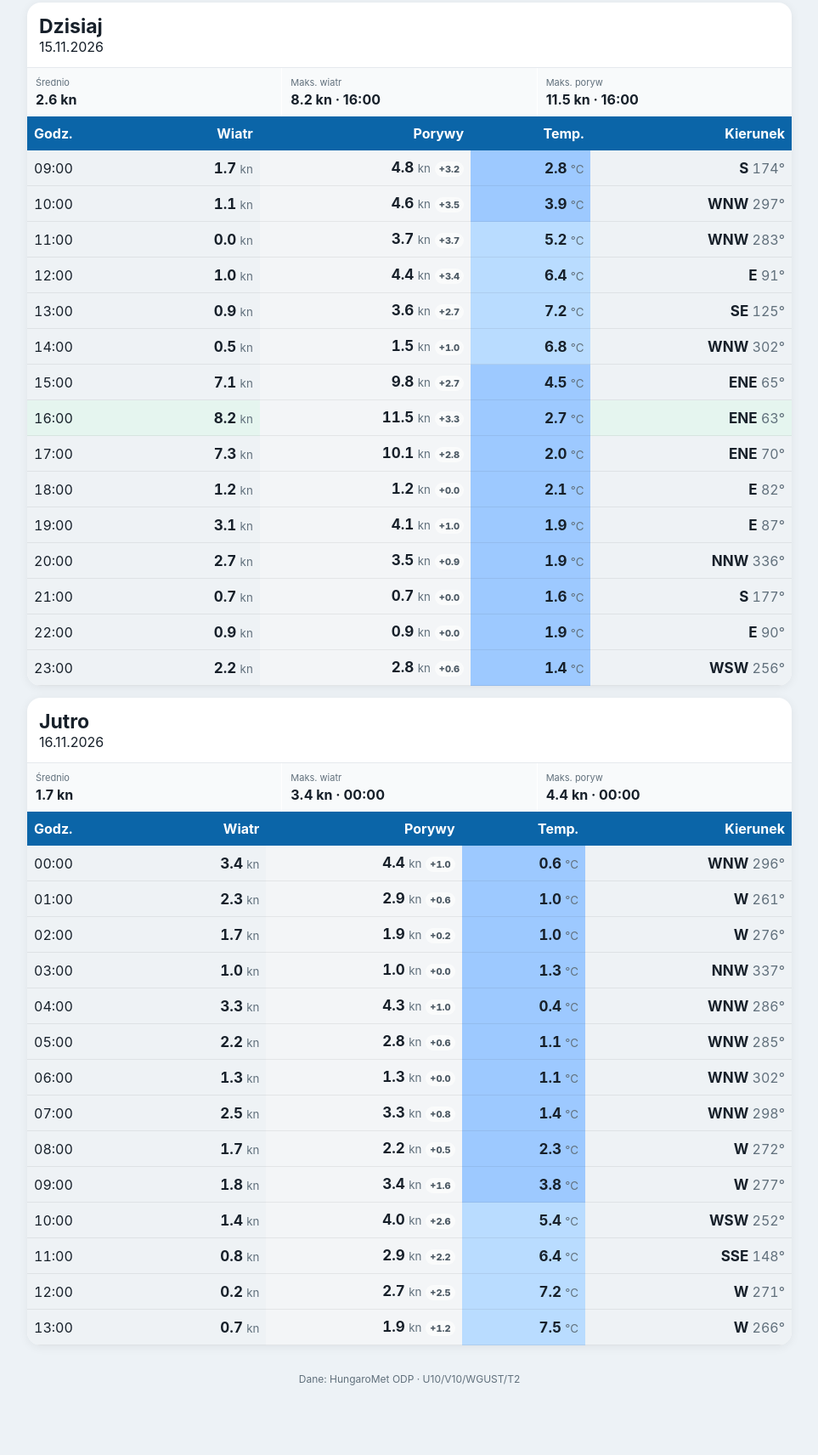
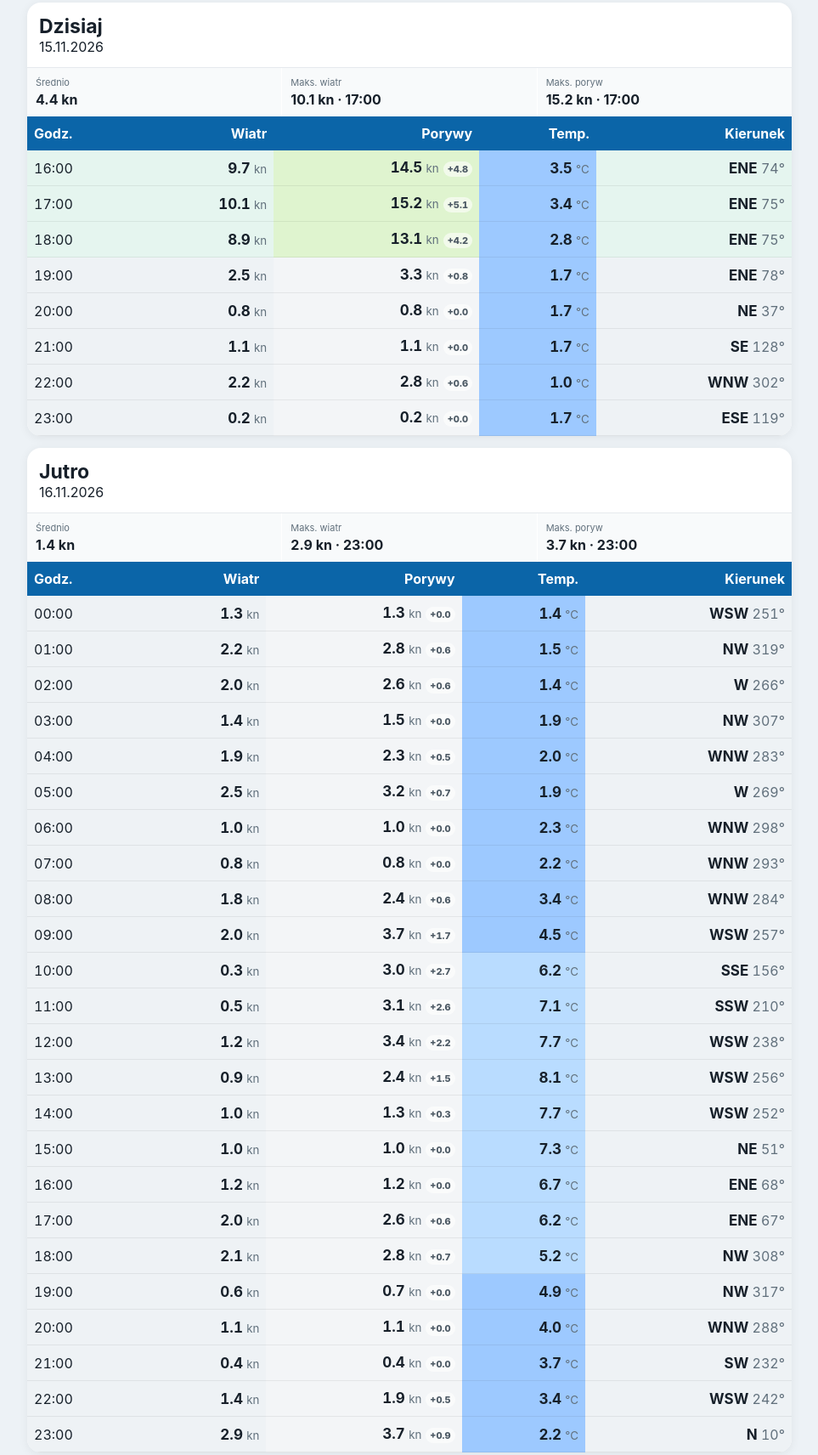
Before and after one commit to stahosa-code/Czorsztyn-wrf, a plain HTML site: page index.html in a window 1280 px wide. Shown: the part 380-2092 px from the top of the page at 85% size, without its empty margins (158-1121 px from the left). Before the commit the page ends 2034 px from the top, so only its background shows below. Drawn offline with Linux system fonts and the light colour scheme.

Commit message:
Aktualizacja prognozy WRF Czorsztyn

```diff
--- a/index.html
+++ b/index.html
@@ -38,14 +38,14 @@ footer{text-align:center;color:#61707c;font-size:12px;padding:8px 12px 24px}
 <main>
 <div class="hero">
 <div class="heroGrid">
-<div><span>Najsilniejszy wiatr</span><b>8.2 kn · 16:00</b></div>
-<div><span>Najsilniejszy poryw</span><b>11.5 kn · 16:00</b></div>
-<div><span>Aktualizacja</span><b>09:02</b></div>
+<div><span>Najsilniejszy wiatr</span><b>10.1 kn · 17:00</b></div>
+<div><span>Najsilniejszy poryw</span><b>15.2 kn · 17:00</b></div>
+<div><span>Aktualizacja</span><b>16:45</b></div>
 </div>
 <div class="legend"><i style="background:var(--calm)">wiatr 0–8</i><i style="background:var(--light)">8–12</i><i style="background:var(--good)">12–16</i><i style="background:var(--strong)">16–20</i><i style="background:var(--vstrong)">20–24</i><i style="background:var(--hard)">24+ kn</i></div>
 <div class="legend"><i style="background:#f3f5f7">poryw &lt;12</i><i style="background:#dff4cf">12–16</i><i style="background:#ffe68a">16–20</i><i style="background:#ffbd66">20–24</i><i style="background:#ff7f73">24–28</i><i style="background:#b83232;color:#fff">28+ kn</i></div>
 <div class="legend"><i style="background:#9dc9ff">&lt;5°C</i><i style="background:#b9dcff">5–10°C</i><i style="background:#bfeee9">10–15°C</i><i style="background:#d8f2cf">15–20°C</i><i style="background:#ffe89a">20–25°C</i><i style="background:#ffc36d">25–30°C</i><i style="background:#ff8b7f">30+°C</i></div>
-<div class="meta"><b>Model:</b> HungaroMet WRF · przebieg 15.11.2026 01:00<br>
+<div class="meta"><b>Model:</b> HungaroMet WRF · przebieg 15.11.2026 13:00<br>
 <b>Punkt docelowy:</b> 49.4495°N, 20.2520°E<br>
 <b>Punkt siatki:</b> 49.4518°N, 20.2454°E</div>
 </div>
@@ -53,224 +53,269 @@ footer{text-align:center;color:#61707c;font-size:12px;padding:8px 12px 24px}
 <section class="card">
 <div class="dayhead"><h2>Dzisiaj</h2><div>15.11.2026</div></div>
 <div class="stats">
-<div><span>Średnio</span><b>2.6 kn</b></div>
-<div><span>Maks. wiatr</span><b>8.2 kn · 16:00</b></div>
-<div><span>Maks. poryw</span><b>11.5 kn · 16:00</b></div>
+<div><span>Średnio</span><b>4.4 kn</b></div>
+<div><span>Maks. wiatr</span><b>10.1 kn · 17:00</b></div>
+<div><span>Maks. poryw</span><b>15.2 kn · 17:00</b></div>
 </div>
 <div class="wrap"><table><thead><tr><th>Godz.</th><th>Wiatr</th><th>Porywy</th><th>Temp.</th><th>Kierunek</th></tr></thead>
 <tbody>
-<tr class="calm">
-<td class="time">09:00</td>
-<td><b>1.7</b> <small>kn</small></td>
-<td class="gust g-neutral"><b>4.8</b> <small>kn</small><span class="delta">+3.2</span></td>
+<tr class="light">
+<td class="time">16:00</td>
+<td><b>9.7</b> <small>kn</small></td>
+<td class="gust g-light"><b>14.5</b> <small>kn</small><span class="delta">+4.8</span></td>
+<td class="temp t-vcold"><b>3.5</b> <small>°C</small></td>
+<td><b>ENE</b> <span class="deg">74°</span></td>
+</tr>
+<tr class="light">
+<td class="time">17:00</td>
+<td><b>10.1</b> <small>kn</small></td>
+<td class="gust g-light"><b>15.2</b> <small>kn</small><span class="delta">+5.1</span></td>
+<td class="temp t-vcold"><b>3.4</b> <small>°C</small></td>
+<td><b>ENE</b> <span class="deg">75°</span></td>
+</tr>
+<tr class="light">
+<td class="time">18:00</td>
+<td><b>8.9</b> <small>kn</small></td>
+<td class="gust g-light"><b>13.1</b> <small>kn</small><span class="delta">+4.2</span></td>
 <td class="temp t-vcold"><b>2.8</b> <small>°C</small></td>
-<td><b>S</b> <span class="deg">174°</span></td>
+<td><b>ENE</b> <span class="deg">75°</span></td>
 </tr>
 <tr class="calm">
-<td class="time">10:00</td>
-<td><b>1.1</b> <small>kn</small></td>
-<td class="gust g-neutral"><b>4.6</b> <small>kn</small><span class="delta">+3.5</span></td>
-<td class="temp t-vcold"><b>3.9</b> <small>°C</small></td>
-<td><b>WNW</b> <span class="deg">297°</span></td>
+<td class="time">19:00</td>
+<td><b>2.5</b> <small>kn</small></td>
+<td class="gust g-neutral"><b>3.3</b> <small>kn</small><span class="delta">+0.8</span></td>
+<td class="temp t-vcold"><b>1.7</b> <small>°C</small></td>
+<td><b>ENE</b> <span class="deg">78°</span></td>
 </tr>
 <tr class="calm">
-<td class="time">11:00</td>
-<td><b>0.0</b> <small>kn</small></td>
-<td class="gust g-neutral"><b>3.7</b> <small>kn</small><span class="delta">+3.7</span></td>
-<td class="temp t-cold"><b>5.2</b> <small>°C</small></td>
-<td><b>WNW</b> <span class="deg">283°</span></td>
+<td class="time">20:00</td>
+<td><b>0.8</b> <small>kn</small></td>
+<td class="gust g-neutral"><b>0.8</b> <small>kn</small><span class="delta">+0.0</span></td>
+<td class="temp t-vcold"><b>1.7</b> <small>°C</small></td>
+<td><b>NE</b> <span class="deg">37°</span></td>
 </tr>
 <tr class="calm">
-<td class="time">12:00</td>
-<td><b>1.0</b> <small>kn</small></td>
-<td class="gust g-neutral"><b>4.4</b> <small>kn</small><span class="delta">+3.4</span></td>
-<td class="temp t-cold"><b>6.4</b> <small>°C</small></td>
-<td><b>E</b> <span class="deg">91°</span></td>
+<td class="time">21:00</td>
+<td><b>1.1</b> <small>kn</small></td>
+<td class="gust g-neutral"><b>1.1</b> <small>kn</small><span class="delta">+0.0</span></td>
+<td class="temp t-vcold"><b>1.7</b> <small>°C</small></td>
+<td><b>SE</b> <span class="deg">128°</span></td>
 </tr>
 <tr class="calm">
-<td class="time">13:00</td>
-<td><b>0.9</b> <small>kn</small></td>
-<td class="gust g-neutral"><b>3.6</b> <small>kn</small><span class="delta">+2.7</span></td>
-<td class="temp t-cold"><b>7.2</b> <small>°C</small></td>
-<td><b>SE</b> <span class="deg">125°</span></td>
-</tr>
-<tr class="calm">
-<td class="time">14:00</td>
-<td><b>0.5</b> <small>kn</small></td>
-<td class="gust g-neutral"><b>1.5</b> <small>kn</small><span class="delta">+1.0</span></td>
-<td class="temp t-cold"><b>6.8</b> <small>°C</small></td>
+<td class="time">22:00</td>
+<td><b>2.2</b> <small>kn</small></td>
+<td class="gust g-neutral"><b>2.8</b> <small>kn</small><span class="delta">+0.6</span></td>
+<td class="temp t-vcold"><b>1.0</b> <small>°C</small></td>
 <td><b>WNW</b> <span class="deg">302°</span></td>
 </tr>
 <tr class="calm">
-<td class="time">15:00</td>
-<td><b>7.1</b> <small>kn</small></td>
-<td class="gust g-neutral"><b>9.8</b> <small>kn</small><span class="delta">+2.7</span></td>
-<td class="temp t-vcold"><b>4.5</b> <small>°C</small></td>
-<td><b>ENE</b> <span class="deg">65°</span></td>
-</tr>
-<tr class="light">
-<td class="time">16:00</td>
-<td><b>8.2</b> <small>kn</small></td>
-<td class="gust g-neutral"><b>11.5</b> <small>kn</small><span class="delta">+3.3</span></td>
-<td class="temp t-vcold"><b>2.7</b> <small>°C</small></td>
-<td><b>ENE</b> <span class="deg">63°</span></td>
-</tr>
-<tr class="calm">
-<td class="time">17:00</td>
-<td><b>7.3</b> <small>kn</small></td>
-<td class="gust g-neutral"><b>10.1</b> <small>kn</small><span class="delta">+2.8</span></td>
-<td class="temp t-vcold"><b>2.0</b> <small>°C</small></td>
-<td><b>ENE</b> <span class="deg">70°</span></td>
-</tr>
-<tr class="calm">
-<td class="time">18:00</td>
-<td><b>1.2</b> <small>kn</small></td>
-<td class="gust g-neutral"><b>1.2</b> <small>kn</small><span class="delta">+0.0</span></td>
-<td class="temp t-vcold"><b>2.1</b> <small>°C</small></td>
-<td><b>E</b> <span class="deg">82°</span></td>
-</tr>
-<tr class="calm">
-<td class="time">19:00</td>
-<td><b>3.1</b> <small>kn</small></td>
-<td class="gust g-neutral"><b>4.1</b> <small>kn</small><span class="delta">+1.0</span></td>
-<td class="temp t-vcold"><b>1.9</b> <small>°C</small></td>
-<td><b>E</b> <span class="deg">87°</span></td>
-</tr>
-<tr class="calm">
-<td class="time">20:00</td>
-<td><b>2.7</b> <small>kn</small></td>
-<td class="gust g-neutral"><b>3.5</b> <small>kn</small><span class="delta">+0.9</span></td>
-<td class="temp t-vcold"><b>1.9</b> <small>°C</small></td>
-<td><b>NNW</b> <span class="deg">336°</span></td>
-</tr>
-<tr class="calm">
-<td class="time">21:00</td>
-<td><b>0.7</b> <small>kn</small></td>
-<td class="gust g-neutral"><b>0.7</b> <small>kn</small><span class="delta">+0.0</span></td>
-<td class="temp t-vcold"><b>1.6</b> <small>°C</small></td>
-<td><b>S</b> <span class="deg">177°</span></td>
-</tr>
-<tr class="calm">
-<td class="time">22:00</td>
-<td><b>0.9</b> <small>kn</small></td>
-<td class="gust g-neutral"><b>0.9</b> <small>kn</small><span class="delta">+0.0</span></td>
-<td class="temp t-vcold"><b>1.9</b> <small>°C</small></td>
-<td><b>E</b> <span class="deg">90°</span></td>
-</tr>
-<tr class="calm">
 <td class="time">23:00</td>
-<td><b>2.2</b> <small>kn</small></td>
-<td class="gust g-neutral"><b>2.8</b> <small>kn</small><span class="delta">+0.6</span></td>
-<td class="temp t-vcold"><b>1.4</b> <small>°C</small></td>
-<td><b>WSW</b> <span class="deg">256°</span></td>
+<td><b>0.2</b> <small>kn</small></td>
+<td class="gust g-neutral"><b>0.2</b> <small>kn</small><span class="delta">+0.0</span></td>
+<td class="temp t-vcold"><b>1.7</b> <small>°C</small></td>
+<td><b>ESE</b> <span class="deg">119°</span></td>
 </tr></tbody></table></div>
 </section>
 <section class="card">
 <div class="dayhead"><h2>Jutro</h2><div>16.11.2026</div></div>
 <div class="stats">
-<div><span>Średnio</span><b>1.7 kn</b></div>
-<div><span>Maks. wiatr</span><b>3.4 kn · 00:00</b></div>
-<div><span>Maks. poryw</span><b>4.4 kn · 00:00</b></div>
+<div><span>Średnio</span><b>1.4 kn</b></div>
+<div><span>Maks. wiatr</span><b>2.9 kn · 23:00</b></div>
+<div><span>Maks. poryw</span><b>3.7 kn · 23:00</b></div>
 </div>
 <div class="wrap"><table><thead><tr><th>Godz.</th><th>Wiatr</th><th>Porywy</th><th>Temp.</th><th>Kierunek</th></tr></thead>
 <tbody>
 <tr class="calm">
 <td class="time">00:00</td>
-<td><b>3.4</b> <small>kn</small></td>
-<td class="gust g-neutral"><b>4.4</b> <small>kn</small><span class="delta">+1.0</span></td>
-<td class="temp t-vcold"><b>0.6</b> <small>°C</small></td>
-<td><b>WNW</b> <span class="deg">296°</span></td>
+<td><b>1.3</b> <small>kn</small></td>
+<td class="gust g-neutral"><b>1.3</b> <small>kn</small><span class="delta">+0.0</span></td>
+<td class="temp t-vcold"><b>1.4</b> <small>°C</small></td>
+<td><b>WSW</b> <span class="deg">251°</span></td>
 </tr>
 <tr class="calm">
 <td class="time">01:00</td>
-<td><b>2.3</b> <small>kn</small></td>
-<td class="gust g-neutral"><b>2.9</b> <small>kn</small><span class="delta">+0.6</span></td>
-<td class="temp t-vcold"><b>1.0</b> <small>°C</small></td>
-<td><b>W</b> <span class="deg">261°</span></td>
+<td><b>2.2</b> <small>kn</small></td>
+<td class="gust g-neutral"><b>2.8</b> <small>kn</small><span class="delta">+0.6</span></td>
+<td class="temp t-vcold"><b>1.5</b> <small>°C</small></td>
+<td><b>NW</b> <span class="deg">319°</span></td>
 </tr>
 <tr class="calm">
 <td class="time">02:00</td>
-<td><b>1.7</b> <small>kn</small></td>
-<td class="gust g-neutral"><b>1.9</b> <small>kn</small><span class="delta">+0.2</span></td>
-<td class="temp t-vcold"><b>1.0</b> <small>°C</small></td>
-<td><b>W</b> <span class="deg">276°</span></td>
+<td><b>2.0</b> <small>kn</small></td>
+<td class="gust g-neutral"><b>2.6</b> <small>kn</small><span class="delta">+0.6</span></td>
+<td class="temp t-vcold"><b>1.4</b> <small>°C</small></td>
+<td><b>W</b> <span class="deg">266°</span></td>
 </tr>
 <tr class="calm">
 <td class="time">03:00</td>
-<td><b>1.0</b> <small>kn</small></td>
-<td class="gust g-neutral"><b>1.0</b> <small>kn</small><span class="delta">+0.0</span></td>
-<td class="temp t-vcold"><b>1.3</b> <small>°C</small></td>
-<td><b>NNW</b> <span class="deg">337°</span></td>
+<td><b>1.4</b> <small>kn</small></td>
+<td class="gust g-neutral"><b>1.5</b> <small>kn</small><span class="delta">+0.0</span></td>
+<td class="temp t-vcold"><b>1.9</b> <small>°C</small></td>
+<td><b>NW</b> <span class="deg">307°</span></td>
 </tr>
 <tr class="calm">
 <td class="time">04:00</td>
-<td><b>3.3</b> <small>kn</small></td>
-<td class="gust g-neutral"><b>4.3</b> <small>kn</small><span class="delta">+1.0</span></td>
-<td class="temp t-vcold"><b>0.4</b> <small>°C</small></td>
-<td><b>WNW</b> <span class="deg">286°</span></td>
+<td><b>1.9</b> <small>kn</small></td>
+<td class="gust g-neutral"><b>2.3</b> <small>kn</small><span class="delta">+0.5</span></td>
+<td class="temp t-vcold"><b>2.0</b> <small>°C</small></td>
+<td><b>WNW</b> <span class="deg">283°</span></td>
 </tr>
 <tr class="calm">
 <td class="time">05:00</td>
-<td><b>2.2</b> <small>kn</small></td>
-<td class="gust g-neutral"><b>2.8</b> <small>kn</small><span class="delta">+0.6</span></td>
-<td class="temp t-vcold"><b>1.1</b> <small>°C</small></td>
-<td><b>WNW</b> <span class="deg">285°</span></td>
+<td><b>2.5</b> <small>kn</small></td>
+<td class="gust g-neutral"><b>3.2</b> <small>kn</small><span class="delta">+0.7</span></td>
+<td class="temp t-vcold"><b>1.9</b> <small>°C</small></td>
+<td><b>W</b> <span class="deg">269°</span></td>
 </tr>
 <tr class="calm">
 <td class="time">06:00</td>
-<td><b>1.3</b> <small>kn</small></td>
-<td class="gust g-neutral"><b>1.3</b> <small>kn</small><span class="delta">+0.0</span></td>
-<td class="temp t-vcold"><b>1.1</b> <small>°C</small></td>
-<td><b>WNW</b> <span class="deg">302°</span></td>
+<td><b>1.0</b> <small>kn</small></td>
+<td class="gust g-neutral"><b>1.0</b> <small>kn</small><span class="delta">+0.0</span></td>
+<td class="temp t-vcold"><b>2.3</b> <small>°C</small></td>
+<td><b>WNW</b> <span class="deg">298°</span></td>
 </tr>
 <tr class="calm">
 <td class="time">07:00</td>
-<td><b>2.5</b> <small>kn</small></td>
-<td class="gust g-neutral"><b>3.3</b> <small>kn</small><span class="delta">+0.8</span></td>
-<td class="temp t-vcold"><b>1.4</b> <small>°C</small></td>
-<td><b>WNW</b> <span class="deg">298°</span></td>
+<td><b>0.8</b> <small>kn</small></td>
+<td class="gust g-neutral"><b>0.8</b> <small>kn</small><span class="delta">+0.0</span></td>
+<td class="temp t-vcold"><b>2.2</b> <small>°C</small></td>
+<td><b>WNW</b> <span class="deg">293°</span></td>
 </tr>
 <tr class="calm">
 <td class="time">08:00</td>
-<td><b>1.7</b> <small>kn</small></td>
-<td class="gust g-neutral"><b>2.2</b> <small>kn</small><span class="delta">+0.5</span></td>
-<td class="temp t-vcold"><b>2.3</b> <small>°C</small></td>
-<td><b>W</b> <span class="deg">272°</span></td>
+<td><b>1.8</b> <small>kn</small></td>
+<td class="gust g-neutral"><b>2.4</b> <small>kn</small><span class="delta">+0.6</span></td>
+<td class="temp t-vcold"><b>3.4</b> <small>°C</small></td>
+<td><b>WNW</b> <span class="deg">284°</span></td>
 </tr>
 <tr class="calm">
 <td class="time">09:00</td>
-<td><b>1.8</b> <small>kn</small></td>
-<td class="gust g-neutral"><b>3.4</b> <small>kn</small><span class="delta">+1.6</span></td>
-<td class="temp t-vcold"><b>3.8</b> <small>°C</small></td>
-<td><b>W</b> <span class="deg">277°</span></td>
+<td><b>2.0</b> <small>kn</small></td>
+<td class="gust g-neutral"><b>3.7</b> <small>kn</small><span class="delta">+1.7</span></td>
+<td class="temp t-vcold"><b>4.5</b> <small>°C</small></td>
+<td><b>WSW</b> <span class="deg">257°</span></td>
 </tr>
 <tr class="calm">
 <td class="time">10:00</td>
-<td><b>1.4</b> <small>kn</small></td>
-<td class="gust g-neutral"><b>4.0</b> <small>kn</small><span class="delta">+2.6</span></td>
-<td class="temp t-cold"><b>5.4</b> <small>°C</small></td>
+<td><b>0.3</b> <small>kn</small></td>
+<td class="gust g-neutral"><b>3.0</b> <small>kn</small><span class="delta">+2.7</span></td>
+<td class="temp t-cold"><b>6.2</b> <small>°C</small></td>
+<td><b>SSE</b> <span class="deg">156°</span></td>
+</tr>
+<tr class="calm">
+<td class="time">11:00</td>
+<td><b>0.5</b> <small>kn</small></td>
+<td class="gust g-neutral"><b>3.1</b> <small>kn</small><span class="delta">+2.6</span></td>
+<td class="temp t-cold"><b>7.1</b> <small>°C</small></td>
+<td><b>SSW</b> <span class="deg">210°</span></td>
+</tr>
+<tr class="calm">
+<td class="time">12:00</td>
+<td><b>1.2</b> <small>kn</small></td>
+<td class="gust g-neutral"><b>3.4</b> <small>kn</small><span class="delta">+2.2</span></td>
+<td class="temp t-cold"><b>7.7</b> <small>°C</small></td>
+<td><b>WSW</b> <span class="deg">238°</span></td>
+</tr>
+<tr class="calm">
+<td class="time">13:00</td>
+<td><b>0.9</b> <small>kn</small></td>
+<td class="gust g-neutral"><b>2.4</b> <small>kn</small><span class="delta">+1.5</span></td>
+<td class="temp t-cold"><b>8.1</b> <small>°C</small></td>
+<td><b>WSW</b> <span class="deg">256°</span></td>
+</tr>
+<tr class="calm">
+<td class="time">14:00</td>
+<td><b>1.0</b> <small>kn</small></td>
+<td class="gust g-neutral"><b>1.3</b> <small>kn</small><span class="delta">+0.3</span></td>
+<td class="temp t-cold"><b>7.7</b> <small>°C</small></td>
 <td><b>WSW</b> <span class="deg">252°</span></td>
 </tr>
 <tr class="calm">
-<td class="time">11:00</td>
-<td><b>0.8</b> <small>kn</small></td>
-<td class="gust g-neutral"><b>2.9</b> <small>kn</small><span class="delta">+2.2</span></td>
-<td class="temp t-cold"><b>6.4</b> <small>°C</small></td>
-<td><b>SSE</b> <span class="deg">148°</span></td>
+<td class="time">15:00</td>
+<td><b>1.0</b> <small>kn</small></td>
+<td class="gust g-neutral"><b>1.0</b> <small>kn</small><span class="delta">+0.0</span></td>
+<td class="temp t-cold"><b>7.3</b> <small>°C</small></td>
+<td><b>NE</b> <span class="deg">51°</span></td>
 </tr>
 <tr class="calm">
-<td class="time">12:00</td>
-<td><b>0.2</b> <small>kn</small></td>
-<td class="gust g-neutral"><b>2.7</b> <small>kn</small><span class="delta">+2.5</span></td>
-<td class="temp t-cold"><b>7.2</b> <small>°C</small></td>
-<td><b>W</b> <span class="deg">271°</span></td>
+<td class="time">16:00</td>
+<td><b>1.2</b> <small>kn</small></td>
+<td class="gust g-neutral"><b>1.2</b> <small>kn</small><span class="delta">+0.0</span></td>
+<td class="temp t-cold"><b>6.7</b> <small>°C</small></td>
+<td><b>ENE</b> <span class="deg">68°</span></td>
 </tr>
 <tr class="calm">
-<td class="time">13:00</td>
-<td><b>0.7</b> <small>kn</small></td>
-<td class="gust g-neutral"><b>1.9</b> <small>kn</small><span class="delta">+1.2</span></td>
-<td class="temp t-cold"><b>7.5</b> <small>°C</small></td>
-<td><b>W</b> <span class="deg">266°</span></td>
+<td class="time">17:00</td>
+<td><b>2.0</b> <small>kn</small></td>
+<td class="gust g-neutral"><b>2.6</b> <small>kn</small><span class="delta">+0.6</span></td>
+<td class="temp t-cold"><b>6.2</b> <small>°C</small></td>
+<td><b>ENE</b> <span class="deg">67°</span></td>
+</tr>
+<tr class="calm">
+<td class="time">18:00</td>
+<td><b>2.1</b> <small>kn</small></td>
+<td class="gust g-neutral"><b>2.8</b> <small>kn</small><span class="delta">+0.7</span></td>
+<td class="temp t-cold"><b>5.2</b> <small>°C</small></td>
+<td><b>NW</b> <span class="deg">308°</span></td>
+</tr>
+<tr class="calm">
+<td class="time">19:00</td>
+<td><b>0.6</b> <small>kn</small></td>
+<td class="gust g-neutral"><b>0.7</b> <small>kn</small><span class="delta">+0.0</span></td>
+<td class="temp t-vcold"><b>4.9</b> <small>°C</small></td>
+<td><b>NW</b> <span class="deg">317°</span></td>
+</tr>
+<tr class="calm">
+<td class="time">20:00</td>
+<td><b>1.1</b> <small>kn</small></td>
+<td class="gust g-neutral"><b>1.1</b> <small>kn</small><span class="delta">+0.0</span></td>
+<td class="temp t-vcold"><b>4.0</b> <small>°C</small></td>
+<td><b>WNW</b> <span class="deg">288°</span></td>
+</tr>
+<tr class="calm">
+<td class="time">21:00</td>
+<td><b>0.4</b> <small>kn</small></td>
+<td class="gust g-neutral"><b>0.4</b> <small>kn</small><span class="delta">+0.0</span></td>
+<td class="temp t-vcold"><b>3.7</b> <small>°C</small></td>
+<td><b>SW</b> <span class="deg">232°</span></td>
+</tr>
+<tr class="calm">
+<td class="time">22:00</td>
+<td><b>1.4</b> <small>kn</small></td>
+<td class="gust g-neutral"><b>1.9</b> <small>kn</small><span class="delta">+0.5</span></td>
+<td class="temp t-vcold"><b>3.4</b> <small>°C</small></td>
+<td><b>WSW</b> <span class="deg">242°</span></td>
+</tr>
+<tr class="calm">
+<td class="time">23:00</td>
+<td><b>2.9</b> <small>kn</small></td>
+<td class="gust g-neutral"><b>3.7</b> <small>kn</small><span class="delta">+0.9</span></td>
+<td class="temp t-vcold"><b>2.2</b> <small>°C</small></td>
+<td><b>N</b> <span class="deg">10°</span></td>
+</tr></tbody></table></div>
+</section>
+<section class="card">
+<div class="dayhead"><h2>Pojutrze</h2><div>17.11.2026</div></div>
+<div class="stats">
+<div><span>Średnio</span><b>1.4 kn</b></div>
+<div><span>Maks. wiatr</span><b>2.4 kn · 01:00</b></div>
+<div><span>Maks. poryw</span><b>3.1 kn · 01:00</b></div>
+</div>
+<div class="wrap"><table><thead><tr><th>Godz.</th><th>Wiatr</th><th>Porywy</th><th>Temp.</th><th>Kierunek</th></tr></thead>
+<tbody>
+<tr class="calm">
+<td class="time">00:00</td>
+<td><b>0.4</b> <small>kn</small></td>
+<td class="gust g-neutral"><b>0.5</b> <small>kn</small><span class="delta">+0.0</span></td>
+<td class="temp t-vcold"><b>3.1</b> <small>°C</small></td>
+<td><b>NNE</b> <span class="deg">25°</span></td>
+</tr>
+<tr class="calm">
+<td class="time">01:00</td>
+<td><b>2.4</b> <small>kn</small></td>
+<td class="gust g-neutral"><b>3.1</b> <small>kn</small><span class="delta">+0.7</span></td>
+<td class="temp t-vcold"><b>2.7</b> <small>°C</small></td>
+<td><b>ESE</b> <span class="deg">107°</span></td>
 </tr></tbody></table></div>
 </section>
 </main><footer>Dane: HungaroMet ODP · U10/V10/WGUST/T2</footer>
```
